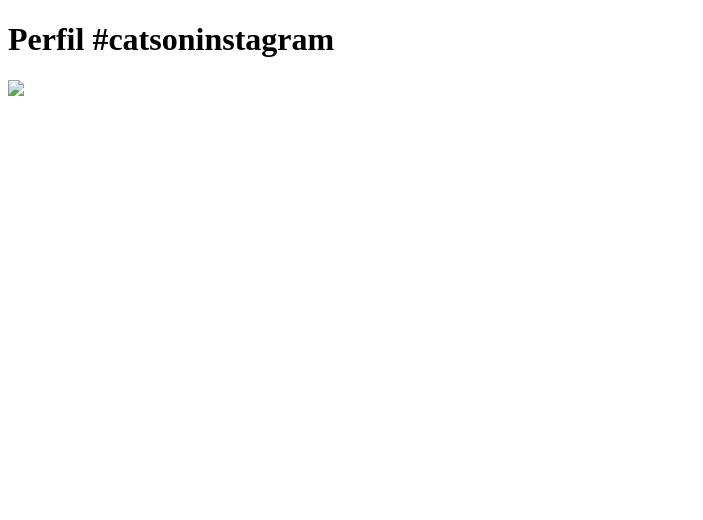
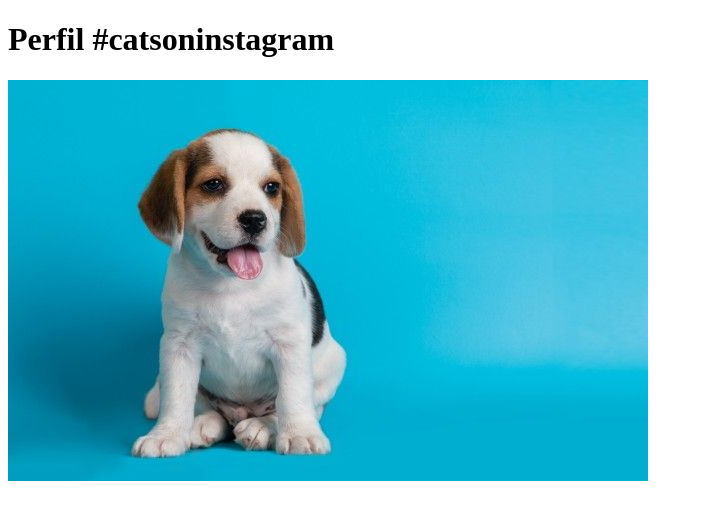
Before and after one commit to WesleyLanes/AtividadeDescomplica, a plain HTML site: page index.html in a window 1280 px wide. Shown: the whole page, without its empty margins (0-703 px from the left). Drawn offline with Linux system fonts and the light colour scheme.

Commit message:
Adicionando a imagem

```diff
--- a/index.html
+++ b/index.html
@@ -14,7 +14,7 @@
 
 <h1>Perfil #catsoninstagram</h1>
 
-<img src=“images/cuidados-filhote-de-cachorro.jpg” />
+<img src="images/filhote.png" />
 
 </body>
 
```
Also changed, not shown: images/filhote.png (renamed from images/cuidados-filhote-de-cachorro.jpg).
